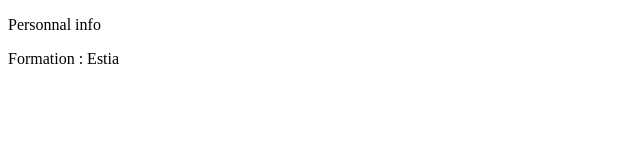
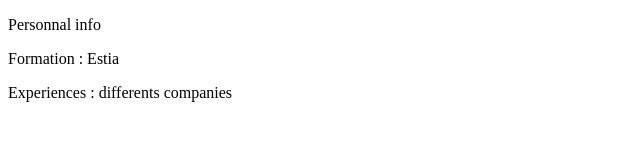
Before and after one commit to Manoli-po/github.io, a plain HTML site: page index.html in a window 1280 px wide. Shown: the whole page, without its empty margins (0-640 px from the left). Drawn offline with Linux system fonts and the light colour scheme.

Commit message:
add Experiences

```diff
--- a/index.html
+++ b/index.html
@@ -7,6 +7,7 @@
   <body>
     <p>Personnal info</p>
     <p>Formation : Estia</p>
+    <p>Experiences : differents companies</p>
 
   </body>
 </html>
```
